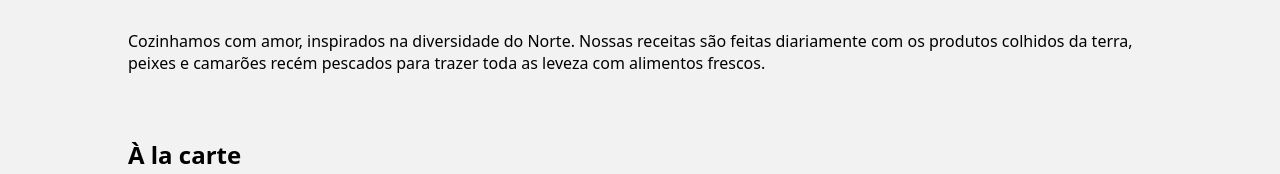
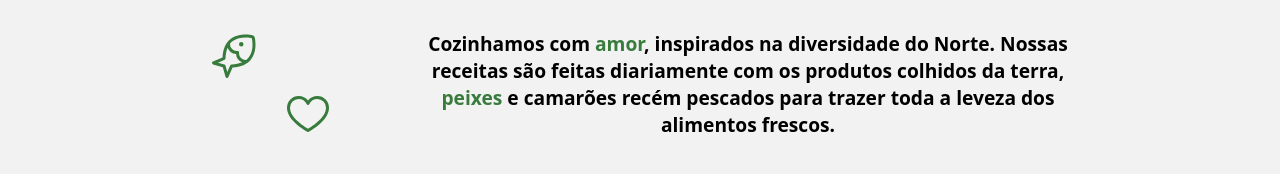
Before and after one commit to brunopavese/banzeiro, a plain HTML site: page index.html in a window 1280 px wide. Shown: the part 642-816 px from the top of the page. Drawn offline with Linux system fonts and the light colour scheme.

Commit message:
descricao feita

```diff
--- a/index.html
+++ b/index.html
@@ -48,10 +48,14 @@
     </section>
 
     <section id="description">
+      <div>
+        <img src="/src/assets/icons/fish.svg" alt="vetor de um peixe">
+        <img src="/src/assets/icons/heart.svg" alt="vetor de coração">
+      </div>
       <p>
-        Cozinhamos com amor, inspirados na diversidade do Norte.
-        Nossas receitas são feitas diariamente com os produtos colhidos da terra, peixes e camarões recém pescados para
-        trazer toda as leveza com alimentos frescos.
+        Cozinhamos com <strong>amor</strong>, inspirados na diversidade do Norte.
+        Nossas receitas são feitas diariamente com os produtos colhidos da terra, <strong>peixes</strong> e camarões recém pescados para
+        trazer toda a leveza dos alimentos frescos.
       </p>
     </section>
 
--- a/src/css/components.css
+++ b/src/css/components.css
@@ -5,3 +5,4 @@
 @import './components/nutritional-info.css';
 @import './components/sign-in.css';
 @import './components/footer.css';
+@import './components/description.css';
--- /dev/null
+++ b/src/css/components/description.css
@@ -0,0 +1,46 @@
+#description {
+  text-align: center;
+  font-weight: 600;
+  font-size: 1.2rem;
+  display: flex;
+  flex-direction: column;
+}
+
+#description strong {
+  font-weight: 600;
+  color: var(--color-primary)
+}
+
+#description p {
+  max-width: 40rem;
+}
+
+#description div {
+  display: flex;
+  justify-content: center;
+  gap: 1.5rem;
+  margin: 1rem 0;
+}
+
+@media screen and (min-width: 768px) {
+  #description {
+    flex-direction: row;
+    justify-content: center;
+    gap: 6rem;
+  }
+
+  #description div {
+    justify-content: center;
+    gap: 1.5rem;
+    align-items: flex-end;
+    margin: 0;
+  }
+
+  #description div img {
+    width: 3rem;
+  }
+
+  #description div img:first-child {
+    align-self: flex-start;
+  }
+}
```
Also changed, not shown: src/assets/icons/fish.svg (added), src/assets/icons/heart.svg (added).
